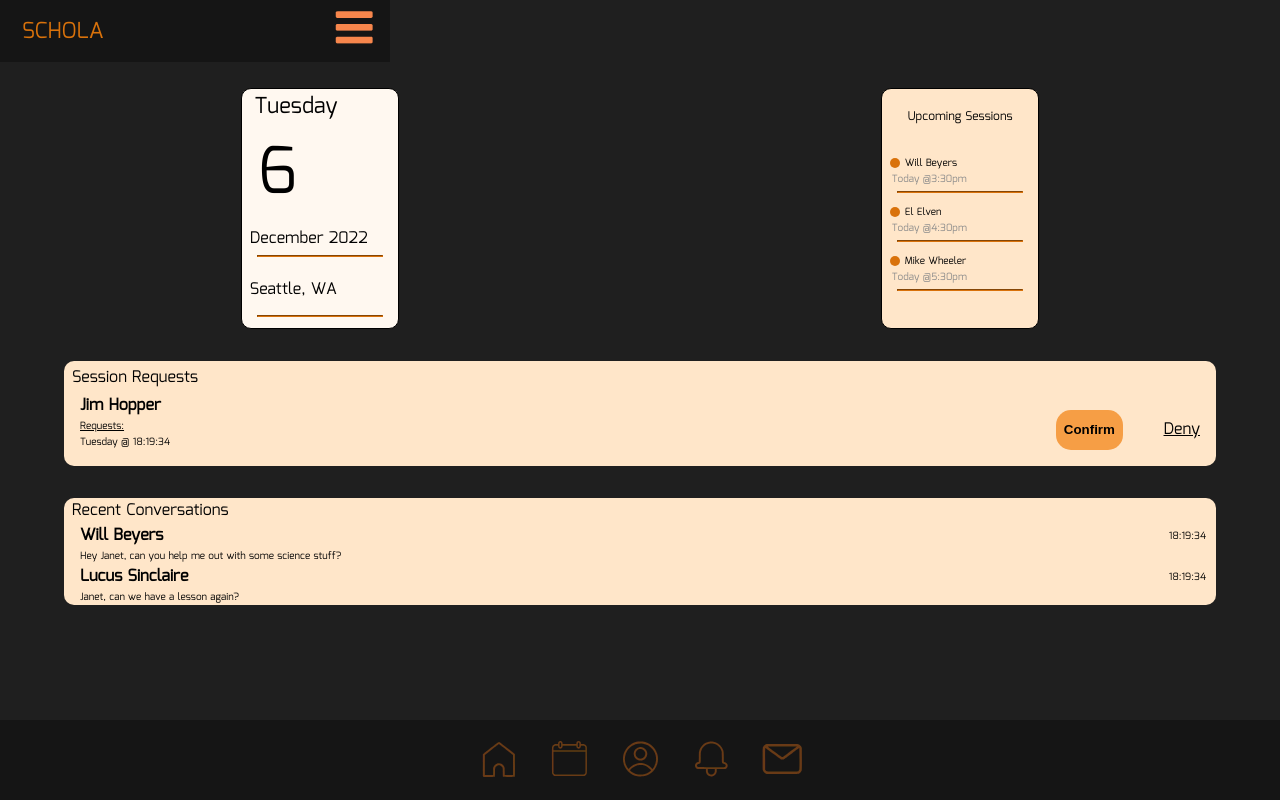
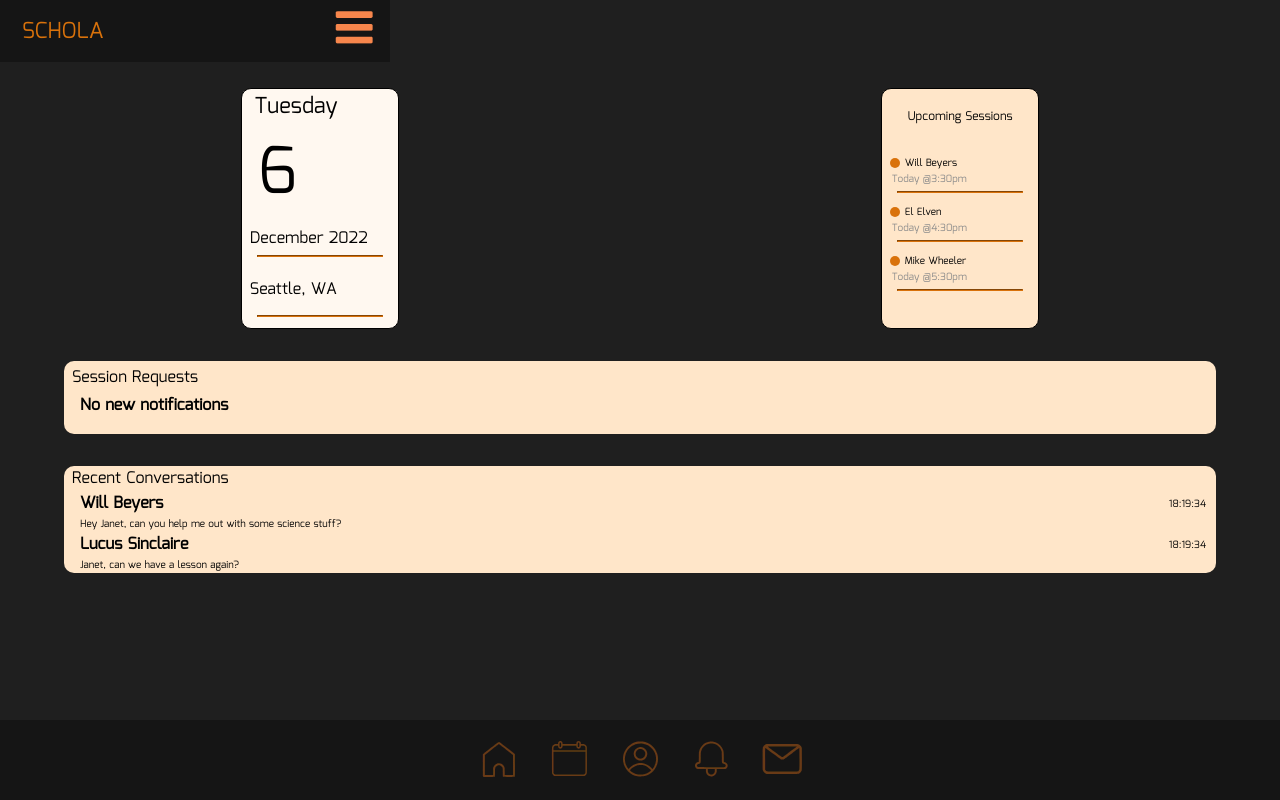
Before and after one commit to barboa91/DSH-Frontend, a React (Create React App) app: page /landing in a window 1280 px wide. Both pictures are taken after a click on the button "Confirm". Built offline with nearby package versions, Linux system fonts and the light colour scheme.

Commit message:
updates to recentnotification and teachingstatus components

```diff
--- a/src/components/RecentNotification.jsx
+++ b/src/components/RecentNotification.jsx
@@ -1,3 +1,4 @@
+import { useState } from "react";
 import "../style/recentnotifications.css";
 
 const RecentNotification = () => {
@@ -30,8 +31,20 @@ const RecentNotification = () => {
   let month = months[d.getMonth()];
   let time = d.getHours() + ":" + d.getMinutes() + ":" + d.getSeconds();
 
+  //! ------------------------useState---------------------------
+  const initState = "recentnotif-container";
+  const [hideMe, setHideMe] = useState(initState);
+  const [showMe, setShowMe] = useState("hide");
+
+  //! ------------------------hideFunction---------------------------
+  const hideFunction = () => {
+    setHideMe("hide");
+    setShowMe("show");
+  };
+
   return (
-    <div className="recentnotif-container">
+    <>
+      <div className={hideMe}>
         <div className="recentnotif-title">Session Requests</div>
         <div className="recentcontent-container">
           <div className="notif-info">
@@ -46,13 +59,24 @@ const RecentNotification = () => {
             </div>
           </div>
           <div className="recentnotif-buttons">
-          <button>Confirm</button>
+            <button onClick={hideFunction}>Confirm</button>
             <a>
               <u>Deny</u>
             </a>
           </div>
         </div>
       </div>
+      <div className={showMe}>
+        <div className="recentnotif-title">Session Requests</div>
+        <div className="recentcontent-container">
+          <div className="notif-info">
+            <div className="recentnotif-name-date">
+              <h4>No new notifications</h4>
+            </div>
+          </div>
+        </div>
+      </div>
+    </>
   );
 };
 
--- a/src/style/recentnotifications.css
+++ b/src/style/recentnotifications.css
@@ -69,3 +69,19 @@ h4 {
 .recentnotif-buttons a {
   margin-right: 1em;
 }
+
+.hide {
+  display: none;
+}
+.show {
+  display: flex;
+  flex-direction: column;
+  flex-wrap: nowrap;
+  justify-content: flex-start;
+  align-items: center;
+
+  border-radius: 10px;
+  background-color: #ffe6c9;
+  width: 90%;
+  height: 100%;
+}
```
Also changed, not shown: src/components/TeachingStatus.jsx (+17 -10 lines). Lines whose indentation alone changed are shown as unchanged.
